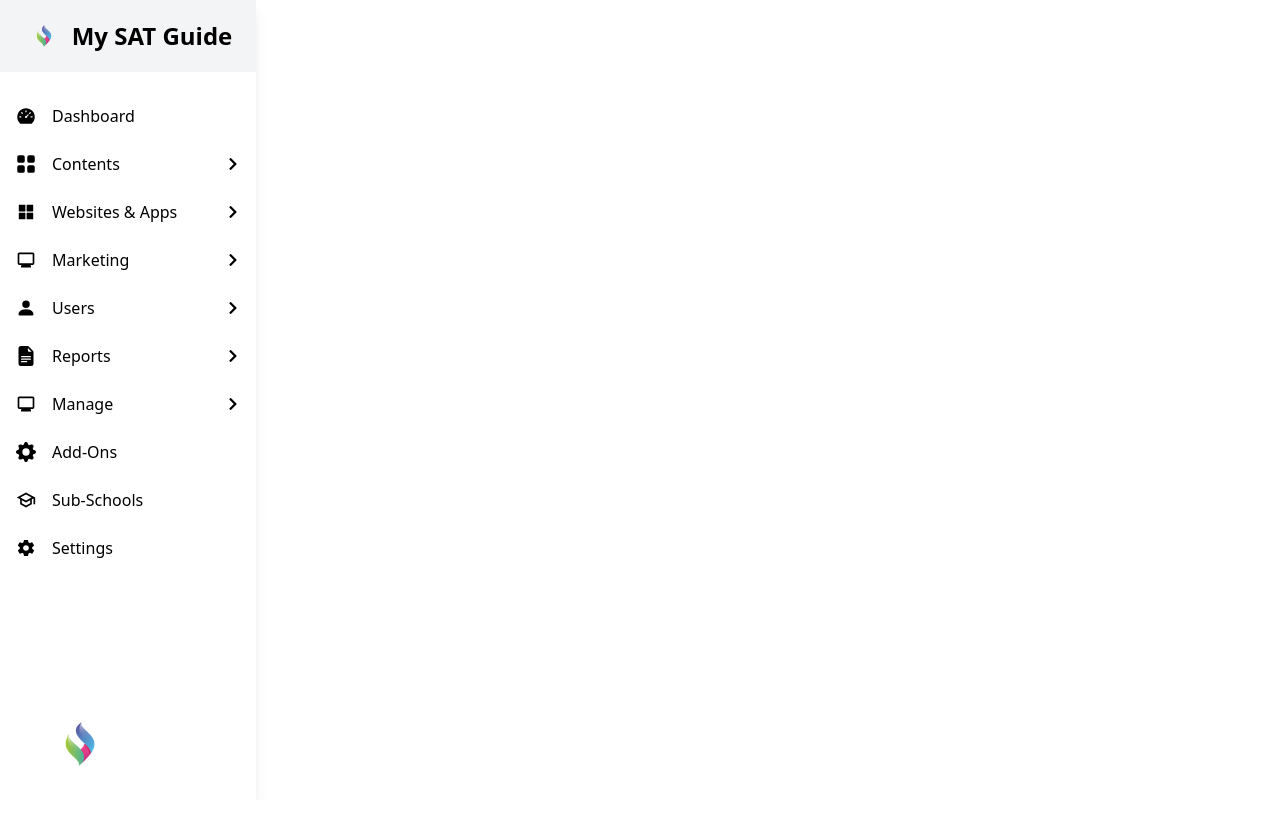
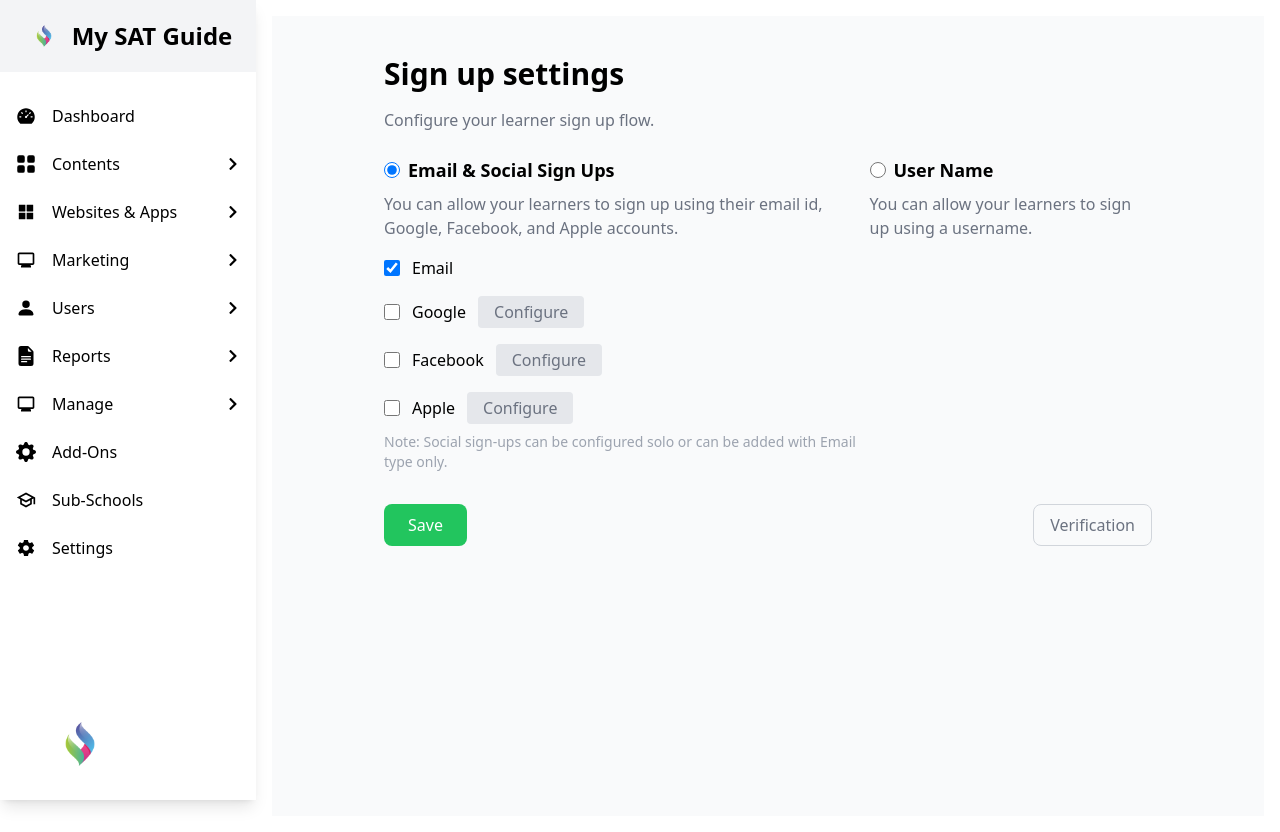
Before and after one commit to Pawanydv07/adminpanel, a React (Create React App) app: page /signup in a window 1280 px wide. Before the commit the page ends 800 px from the top, so only its background shows below. Built offline with nearby package versions, Linux system fonts and the light colour scheme.

Commit message:
Signup
Signup setting

```diff
--- a/src/App.js
+++ b/src/App.js
@@ -8,6 +8,7 @@ import CreateCourse from "./pages/CreateCourses";
 import Web from "./pages/Web";
 import Mobile from "./pages/Mobile";
 import Branding from "./pages/Branding";
+import SignUpSettings from "./pages/SinupSetting";
 
 const App = () => {
   return (
@@ -29,6 +30,7 @@ const App = () => {
           <Route path="/web"element={<Web/>}/>
           <Route path="/mobile"element={<Mobile/>}/>
           <Route path="/branding"element={<Branding/>}/>
+          <Route path="/signup"element={<SignUpSettings/>}/>
         </Routes>
       </div>
     </div>
--- a/src/helpers/SideBar.jsx
+++ b/src/helpers/SideBar.jsx
@@ -141,7 +141,9 @@ const Sidebar = () => {
                   Embeddables
                 </li>
                 <li className="py-1 hover:bg-gray-200 rounded-lg">Language</li>
-                <li className="py-1 hover:bg-gray-200 rounded-lg">Sign Up</li>
+                <Link to="signup">
+                  <li className="py-1 hover:bg-gray-200 rounded-lg">Sign Up</li>
+                </Link>
                 <li className="py-1 hover:bg-gray-200 rounded-lg">Settings</li>
                 <li className="py-1 hover:bg-gray-200 rounded-lg">
                   Custom Fields
--- /dev/null
+++ b/src/pages/SinupSetting.jsx
@@ -0,0 +1,137 @@
+import React, { useState } from 'react';
+
+const SignUpSettings = () => {
+  // State to manage the selected option
+  const [signupType, setSignupType] = useState('email');
+  const [emailChecked, setEmailChecked] = useState(true);
+  const [googleChecked, setGoogleChecked] = useState(false);
+  const [facebookChecked, setFacebookChecked] = useState(false);
+  const [appleChecked, setAppleChecked] = useState(false);
+
+  return (
+    <div className="min-h-screen bg-gray-50 p-10">
+      {/* Header Section */}
+      <div className="max-w-3xl mx-auto">
+        <h1 className="text-3xl font-bold mb-4">Sign up settings</h1>
+        <p className="text-gray-500 mb-6">
+          Configure your learner sign up flow.
+        </p>
+
+        {/* Signup Options */}
+        <div className="flex justify-between items-start mb-8">
+          {/* Email & Social Signups */}
+          <div>
+            <label className="flex items-center space-x-2 mb-2">
+              <input
+                type="radio"
+                name="signupType"
+                checked={signupType === 'email'}
+                onChange={() => setSignupType('email')}
+                className="form-radio h-4 w-4 text-blue-600"
+              />
+              <span className="font-semibold text-lg">Email & Social Sign Ups</span>
+            </label>
+            <p className="text-gray-500">
+              You can allow your learners to sign up using their email id, Google, Facebook, and Apple accounts.
+            </p>
+            <div className="mt-4 space-y-4">
+              {/* Email */}
+              <div className="flex items-center space-x-3">
+                <input
+                  type="checkbox"
+                  checked={emailChecked}
+                  onChange={() => setEmailChecked(!emailChecked)}
+                  className="form-checkbox h-4 w-4 text-blue-600"
+                />
+                <span className="font-medium">Email</span>
+              </div>
+
+              {/* Google */}
+              <div className="flex items-center space-x-3">
+                <input
+                  type="checkbox"
+                  checked={googleChecked}
+                  onChange={() => setGoogleChecked(!googleChecked)}
+                  className="form-checkbox h-4 w-4 text-blue-600"
+                />
+                <span className="font-medium">Google</span>
+                <button
+                  className="bg-gray-200 text-gray-500 px-4 py-1 rounded"
+                  disabled={!googleChecked}
+                >
+                  Configure
+                </button>
+              </div>
+
+              {/* Facebook */}
+              <div className="flex items-center space-x-3">
+                <input
+                  type="checkbox"
+                  checked={facebookChecked}
+                  onChange={() => setFacebookChecked(!facebookChecked)}
+                  className="form-checkbox h-4 w-4 text-blue-600"
+                />
+                <span className="font-medium">Facebook</span>
+                <button
+                  className="bg-gray-200 text-gray-500 px-4 py-1 rounded"
+                  disabled={!facebookChecked}
+                >
+                  Configure
+                </button>
+              </div>
+
+              {/* Apple */}
+              <div className="flex items-center space-x-3">
+                <input
+                  type="checkbox"
+                  checked={appleChecked}
+                  onChange={() => setAppleChecked(!appleChecked)}
+                  className="form-checkbox h-4 w-4 text-blue-600"
+                />
+                <span className="font-medium">Apple</span>
+                <button
+                  className="bg-gray-200 text-gray-500 px-4 py-1 rounded"
+                  disabled={!appleChecked}
+                >
+                  Configure
+                </button>
+              </div>
+            </div>
+            <p className="text-gray-400 mt-2 text-sm">
+              Note: Social sign-ups can be configured solo or can be added with Email type only.
+            </p>
+          </div>
+
+          {/* Username Signups */}
+          <div>
+            <label className="flex items-center space-x-2 mb-2">
+              <input
+                type="radio"
+                name="signupType"
+                checked={signupType === 'username'}
+                onChange={() => setSignupType('username')}
+                className="form-radio h-4 w-4 text-blue-600"
+              />
+              <span className="font-semibold text-lg">User Name</span>
+            </label>
+            <p className="text-gray-500">
+              You can allow your learners to sign up using a username.
+            </p>
+          </div>
+        </div>
+
+        {/* Save Button */}
+        <div className="flex justify-between">
+          <button className="bg-green-500 text-white px-6 py-2 rounded-lg hover:bg-green-600">
+            Save
+          </button>
+          <button className="border border-gray-300 text-gray-500 px-4 py-2 rounded-lg hover:bg-gray-100">
+            Verification
+          </button>
+        </div>
+      </div>
+    </div>
+  );
+};
+
+export default SignUpSettings;
```
